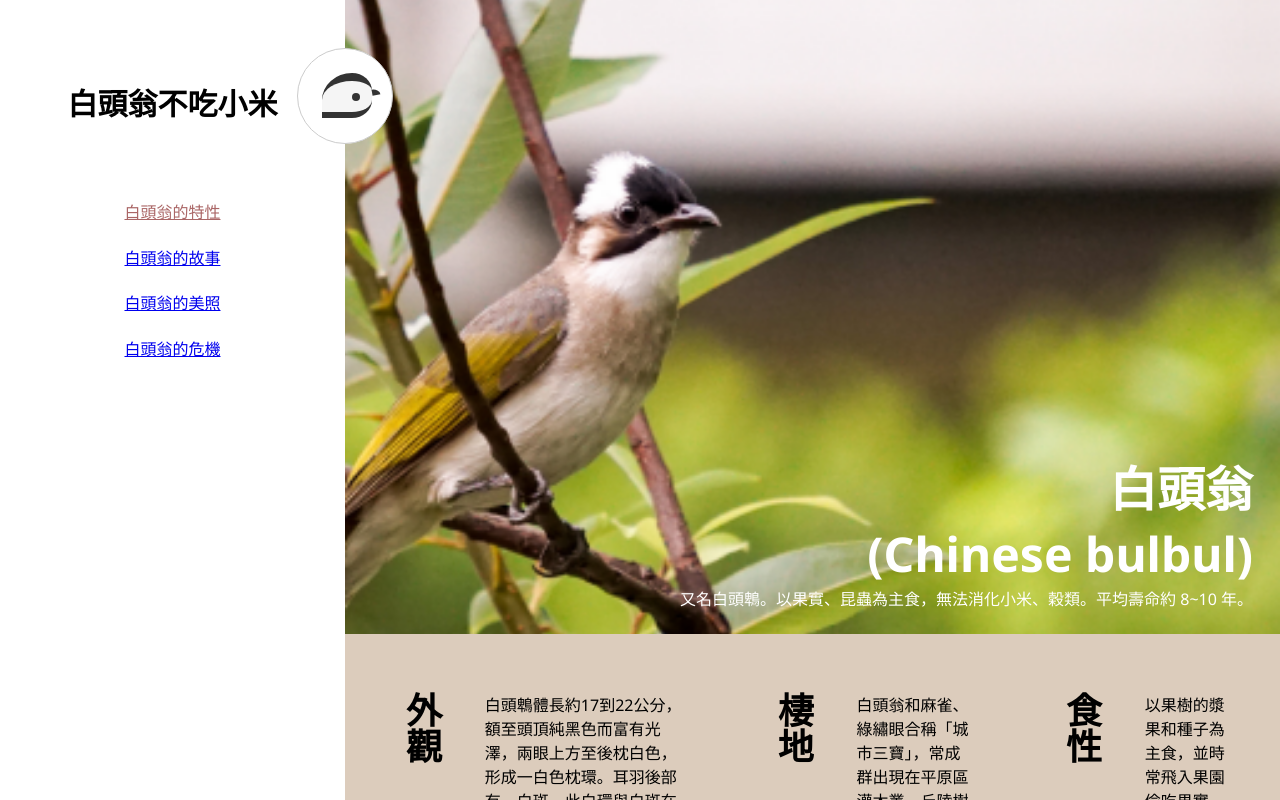
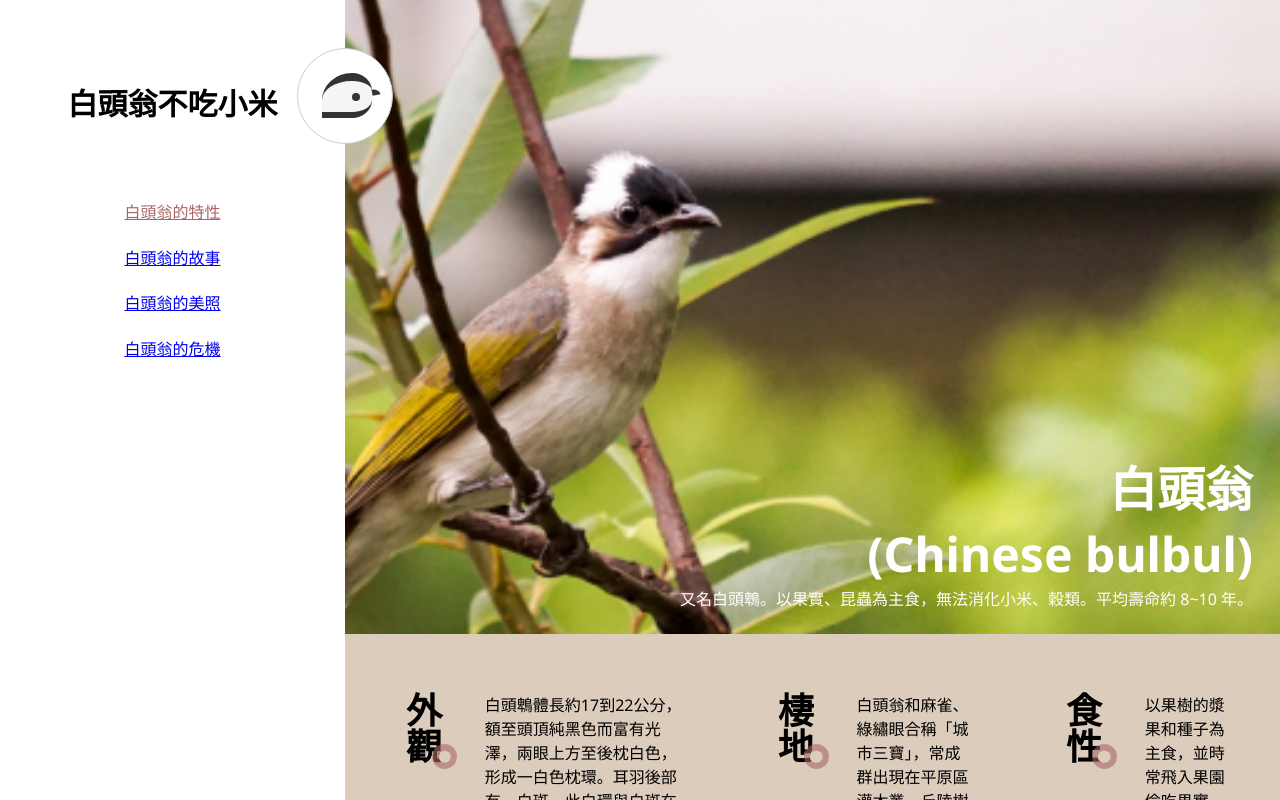
Before and after one commit to Sailwayfun/trident-interview, a Vue app: page / in a window 1280 px wide. Shown: the top 800 px of the page. Built offline with nearby package versions, Linux system fonts and the light colour scheme.

Commit message:
add donut

```diff
--- a/src/assets/main.css
+++ b/src/assets/main.css
@@ -8,6 +8,7 @@
 :root {
   --bg-primary: #dcccbc;
   --link-active: #aa6666;
+  --bg-donut: #aa666699;
 }
 
 a:visited,
--- a/src/components/BirdTrait.vue
+++ b/src/components/BirdTrait.vue
@@ -1,6 +1,9 @@
 <template>
   <div class="trait-section">
-    <h3 class="trait-name">{{ props.name }}</h3>
+    <h3 class="trait-name">
+      <span class="donut"></span>
+      {{ props.name }}
+    </h3>
     <p class="trait-content">
       {{ props.content }}
     </p>
@@ -23,6 +26,29 @@ const props = defineProps({
   font-size: 36px;
   font-weight: 700;
   writing-mode: vertical-lr;
+  position: relative;
+  flex-grow: 0;
+}
+.donut {
+  border-radius: 50%;
+  background-color: var(--bg-donut);
+  width: 25px;
+  aspect-ratio: 1 / 1;
+  border-radius: 50%;
+  position: absolute;
+  top: 52px;
+  right: -10px;
+  &::after {
+    content: '';
+    position: absolute;
+    top: 50%;
+    right: 0;
+    transform: translate(-50%, -50%);
+    background-color: var(--bg-primary);
+    width: 50%;
+    height: 50%;
+    border-radius: 50%;
+  }
 }
 
 @media only screen and (min-width: 1280px) {
@@ -33,5 +59,27 @@ const props = defineProps({
   .trait-content {
     max-height: 200px;
   }
+  .donut {
+    border-radius: 50%;
+    background-color: var(--bg-donut);
+    width: 25px;
+    aspect-ratio: 1 / 1;
+    border-radius: 50%;
+    position: absolute;
+    top: 52px;
+    right: -10px;
+
+    &::after {
+      content: '';
+      position: absolute;
+      top: 50%;
+      right: 0;
+      transform: translate(-50%, -50%);
+      background-color: var(--bg-primary);
+      width: 50%;
+      height: 50%;
+      border-radius: 50%;
+    }
+  }
 }
 </style>
```
